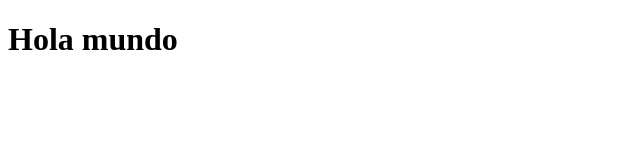
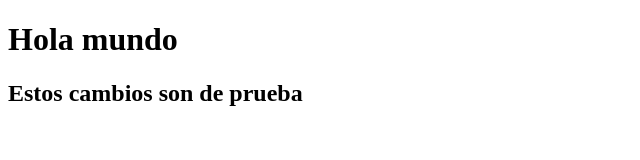
Before and after one commit to Brayam1993/CURSO_SOURCETREE, a plain HTML site: page index.html in a window 1280 px wide. Shown: the whole page, without its empty margins (0-640 px from the left). Drawn offline with Linux system fonts and the light colour scheme.

Commit message:
Cambios de prueba en index html

```diff
--- a/index.html
+++ b/index.html
@@ -8,5 +8,6 @@
 </head>
 <body>
     <h1>Hola mundo</h1>
+    <h2>Estos cambios son de prueba</h2>
 </body>
 </html>
```
